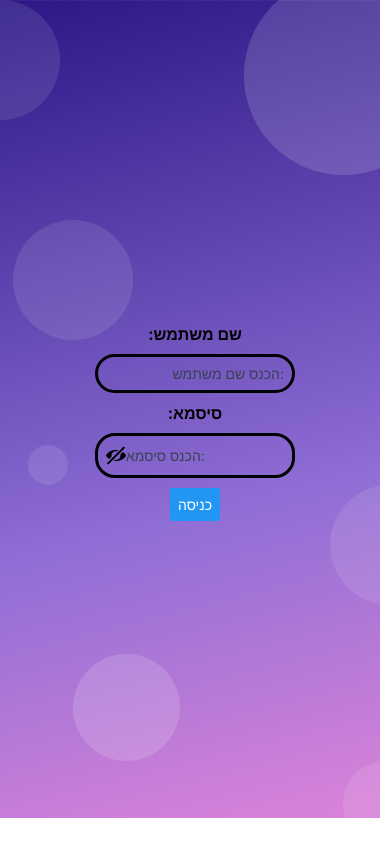
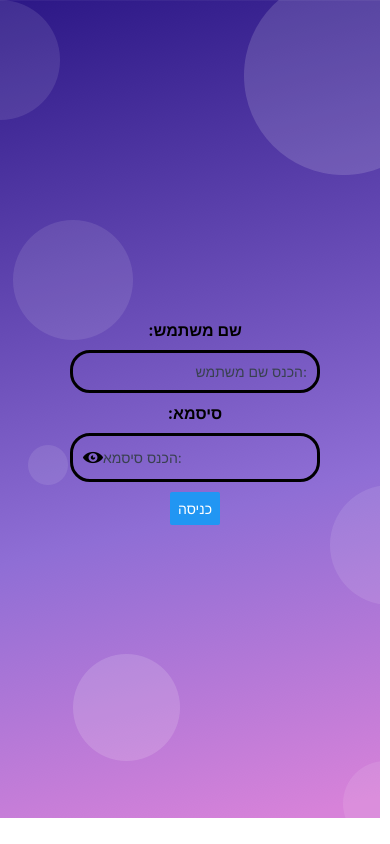
Before and after one commit to NatiHazi/dementiaApp, a React Native app: screen / in a window 390 px wide. Built offline with nearby package versions, Linux system fonts and the light colour scheme.

Commit message:
Update homeScreen.js
pressing on eye will show\not show the password. after submiting username and password the textinputs reset

```diff
--- a/screens/homeScreen.js
+++ b/screens/homeScreen.js
@@ -1,6 +1,7 @@
 import React, {useState} from 'react';
 import { StyleSheet, Text, View, TextInput, Button,ImageBackground,TouchableOpacity } from 'react-native';
 import { Entypo  } from '@expo/vector-icons';
+
 
 
 
@@ -8,7 +9,7 @@ export default function HomeScreen() {
   const [userName, setUserName]=useState('');
   const [userPassword, setUserPassword]=useState('');
   const [secure, setSecure]=useState(true);
-  const [EntypoValue, setEntypo]=useState("eye-with-line")
+  const [EntypoValue, setEntypo]=useState("eye")
 
   const eyePresses=()=>{
     if (secure==true){
@@ -24,22 +25,28 @@ export default function HomeScreen() {
     setEntypo("eye-with-line")
   }
   }
+  const buttonHandler=(userNamePar, userPassVal)=>{
+    console.log("username: ", userNamePar, "Password: ", userPassVal)
+    setUserName('')
+    setUserPassword('')
+
+  }
 
   return (
     <ImageBackground source={require('../assets/backgroundForApp.png')} style={styles.container}>
         <Text style={styles.text}>שם משתמש:</Text>
 
         <TextInput placeholderTextColor={'#394150'} style={styles.inputUser} placeholder='הכנס שם משתמש:'
-          onChangeText={(valUser)=>setUserName(valUser)} ></TextInput>
+          onChangeText={(valUser)=>setUserName(valUser)} value ={userName}></TextInput>
         <Text style={styles.text}>סיסמא:</Text>
         <View  style={styles.inputPass} >
           <TouchableOpacity>
             <Entypo  name={EntypoValue} size={20} color="black" onPress={()=>eyePresses()} />
             </TouchableOpacity>
-          <TextInput placeholderTextColor={'#394150'} placeholder='הכנס סיסמא:' secureTextEntry={secure}
-            onChangeText={(valPassword)=>setUserPassword(valPassword)}></TextInput>
+          <TextInput style={styles.flexPass}  placeholderTextColor={'#394150'} placeholder='הכנס סיסמא:' secureTextEntry={secure}
+            onChangeText={(valPassword)=>setUserPassword(valPassword)} value ={userPassword}></TextInput>
         </View>
-        <Button title='כניסה' onPress={()=>console.log("username: ", userName, "Password: ", userPassword)}></Button>
+        <Button title='כניסה' onPress={()=>buttonHandler(userName,userPassword )}></Button>
     </ImageBackground>
 
   );
@@ -58,25 +65,29 @@ const styles = StyleSheet.create({
   },
   inputUser:{
     borderWidth:3,
-    padding: 8,
+    padding: 10,
     margin: 10,
-    width: 200,
+    width: 250,
     textAlign:'right',
     alignContent:'center',
     borderRadius:20,
   },
   inputPass:{
     borderWidth:3,
-    padding: 8,
+    padding: 10,
     margin: 10,
-    width: 200,
+    width: 250,
     textAlign:'right',
     alignContent:'center',
     borderRadius:20,
-    flexDirection:'row',
+   flexDirection:'row',
   },
   logoEye:{
     flexDirection:'row',
-    padding: 10,
-  }
+    padding:10,
+
+  },
+  flexPass:{
+    flex:1
+  },
 });
```
